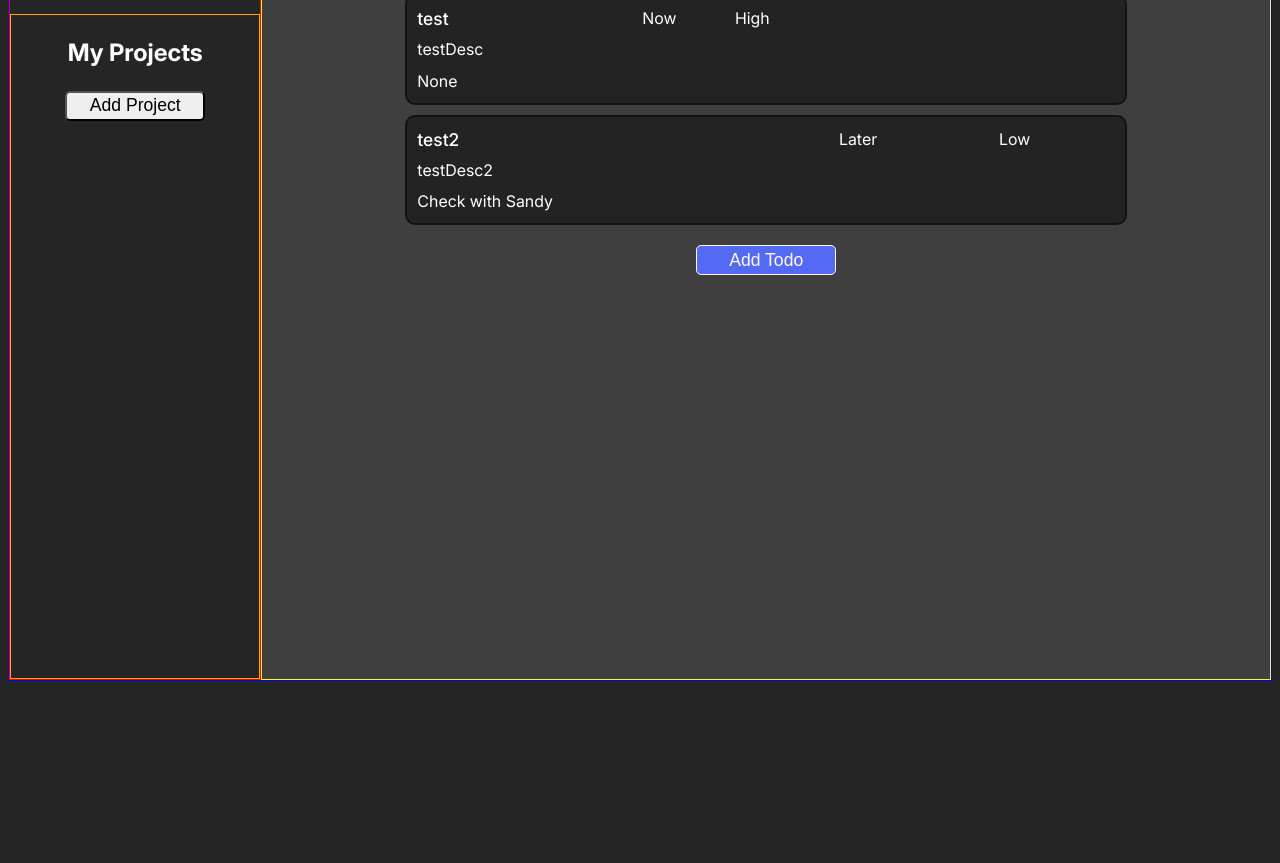
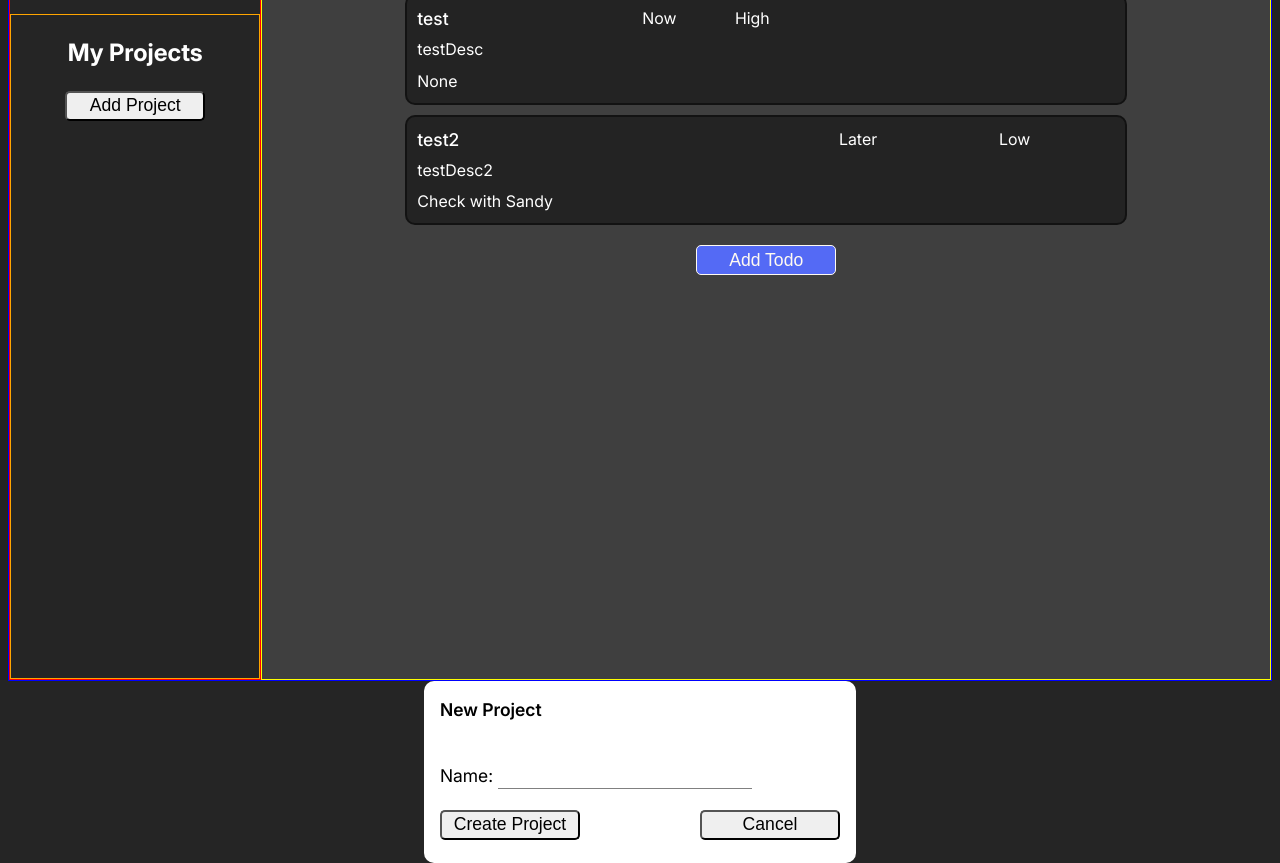
Before and after one commit to Q-Chan97/todo-list, a website built with webpack: page src/template.html in a window 1280 px wide. Shown: the part 129-992 px from the top of the page. Before the commit the page ends 818 px from the top, so only its background shows below. Built offline with nearby package versions, Linux system fonts and the light colour scheme.

Commit message:
Create and style new project modal

```diff
--- a/src/styles.css
+++ b/src/styles.css
@@ -74,6 +74,11 @@ button {
     border-radius: 5px;
 }
 
+button:hover {
+    filter: brightness(110%);
+    cursor: pointer;
+}
+
 #todo-button {
     border: 1px solid rgb(255, 250, 241);
     color: rgb(255, 250, 241);
@@ -136,3 +141,58 @@ button {
 .task-notes {
     grid-column: 1 / 2;
 }
+
+/* Project Modal */
+
+#new-project-modal {
+    height: 150px;
+    width: 400px;
+    border: none;
+    border-radius: 10px;
+}
+
+#new-project-modal::backdrop {
+    background-color: rgba(0,0,0,0.5);
+}
+
+#project-form {
+    display: grid;
+    grid-template-columns: repeat(4, 1fr);
+    grid-template-rows: repeat(3, 1fr);
+    gap: 10px;
+}
+
+#project-modal-header {
+    grid-column: 1 / 3;
+    grid-row: 1;
+    font-weight: 600;
+    font-size: 1.1rem;
+}
+
+#new-project-name-section {
+    grid-row: 2;
+    grid-column: 1 / 5;
+    font-size: 1.1rem;
+    padding: 10px 0px 10px 0px;
+}
+
+#new-project-name-section input {
+    border: none;
+    border-bottom: 1px solid gray;
+    width: 250px;
+    font-size: 1.2rem;
+}
+
+#new-project-name-section input:focus {
+    outline: none;
+}
+
+#create-project-button {
+    grid-row: 3 / 4;
+    grid-column: 1 / 2;
+}
+
+#cancel-project-button {
+    grid-row: 3 / 4;
+    grid-column: 4 / 5;
+}
--- a/src/template.html
+++ b/src/template.html
@@ -23,5 +23,17 @@
             <button id="todo-button">Add Todo</button>
         </div>
     </div>
+    <!-- Project Modal -->
+    <dialog id="new-project-modal" open>
+        <form id="project-form">
+            <div id="project-modal-header">New Project</div>
+            <div id="new-project-name-section">
+                <label for="new-project-name">Name:</label>
+                <input type="text" id="new-project-name" name="new-project-name" minlength="1" maxlength="20">
+            </div>
+            <button type="submit" id="create-project-button">Create Project</button>
+            <button type="button" id="cancel-project-button">Cancel</button>
+        </form>
+    </dialog>
 </body>
 </html>
```
